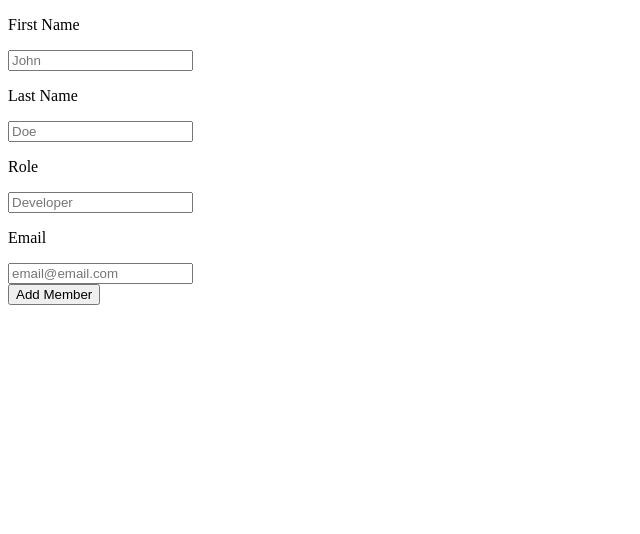
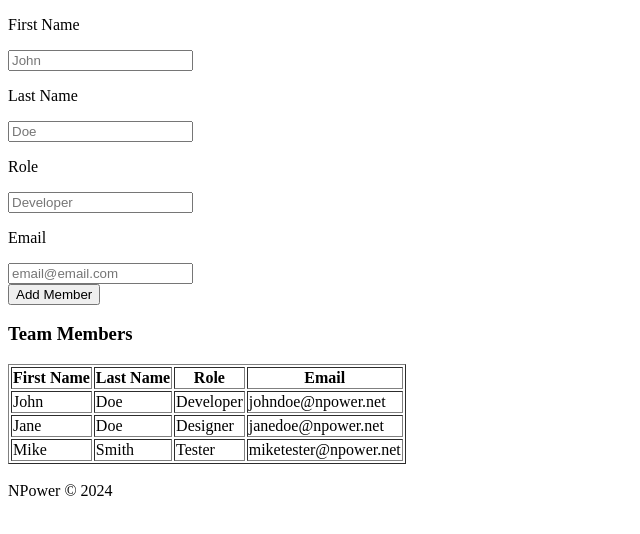
Before and after one commit to okeyomi0/html-project, a plain HTML site: page index.html in a window 1280 px wide. Shown: the part 118-652 px from the top of the page, without its empty margins (0-640 px from the left). Drawn offline with Linux system fonts and the light colour scheme.

Commit message:
second commit

```diff
--- a/index.html
+++ b/index.html
@@ -9,7 +9,7 @@
   <nav>
     <a href="index.html">Home</a>
     <a href="about.html">About</a>
-    <a href="contact.html">Contact</a>
+    <a href="https://www.linkedin.com/in/abiolaokeyomi/"target="_blank">Contact</a>
   </nav>
   <header>
     <section id="content section">
@@ -17,7 +17,7 @@
     </section>
   </header>
   <main>
-    <div id="Team members">
+    <div id="Add New Member">
       <h3>Add New Member</h3>
     </div>
     <div id="Text">
@@ -33,6 +33,39 @@
       <button type="Add Member">Add Member
       </button>
     </div>
+    <div id="Team members"></div>
+      <h3>Team Members</h3>
+    </div>
+    <table border="1">
+      <tr>
+        <th>First Name</th>
+        <th>Last Name</th>
+        <th>Role</th>
+        <th>Email</th>
+      </tr>
+      <tr>
+        <td>John</td>
+        <td>Doe</td>
+        <td>Developer</td>
+        <td>johndoe@npower.net</td>
+      </tr>
+      <tr>
+        <td>Jane</td>
+        <td>Doe</td>
+        <td>Designer</td>
+        <td>janedoe@npower.net</td>
+      </tr>
+      <tr>
+        <td>Mike</td>
+        <td>Smith</td>
+        <td>Tester</td>
+        <td>miketester@npower.net</td>
+      </tr>
+    </table>
   </main>
+  <br>
+  <footer>
+    NPower &copy 2024
+  </footer>
 </body>
 </html>
```
